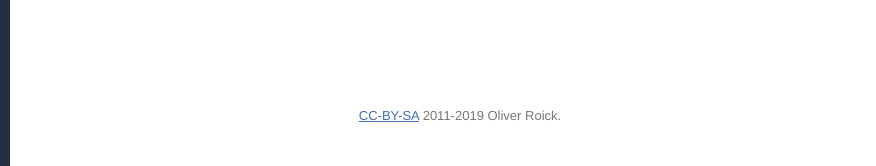
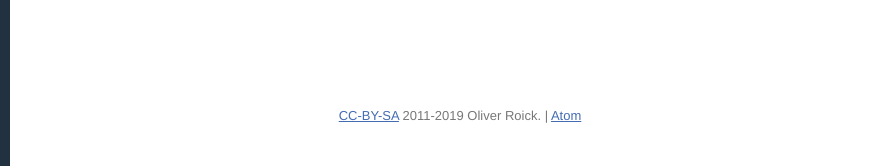
Before and after one commit to oliverroick/oliverroick.net, a Jekyll site: the page built from index.html, in a window 1280 px wide. Shown: the part 1950-2116 px from the top of the page, without its empty margins (0-876 px from the left). Built offline with Jekyll 4.4.1, drawn with Linux system fonts in a browser that asks for light colours.

Commit message:
Add Atom links

```diff
--- a/_layouts/default.html
+++ b/_layouts/default.html
@@ -6,12 +6,13 @@
     <meta name="description" content="Personal website of Oliver Roick, Developer at Cadasta Foundation">
     <meta name="author" content="Oliver Roick">
     <meta name="viewport" content="width=device-width, initial-scale=1">
+    <link href="{{ site.url }}/atom.xml" rel="alternate" type="application/atom+xml">
 </head>
 <body{% if page.body_id %} id="{{ page.body_id }}"{% endif %}>
     {{ content }}
 
     <footer>
-        <p><a rel="license" href="http://creativecommons.org/licenses/by-sa/3.0/">CC-BY-SA</a> 2011-2019 Oliver Roick.</p>
+        <p><a rel="license" href="http://creativecommons.org/licenses/by-sa/3.0/">CC-BY-SA</a> 2011-2019 Oliver Roick. | <a href="/atom.xml" rel="alternate" type="application/atom+xml">Atom</a></p></p>
     </footer>
 
     <link rel="stylesheet" href="/css/roick.css">
```
